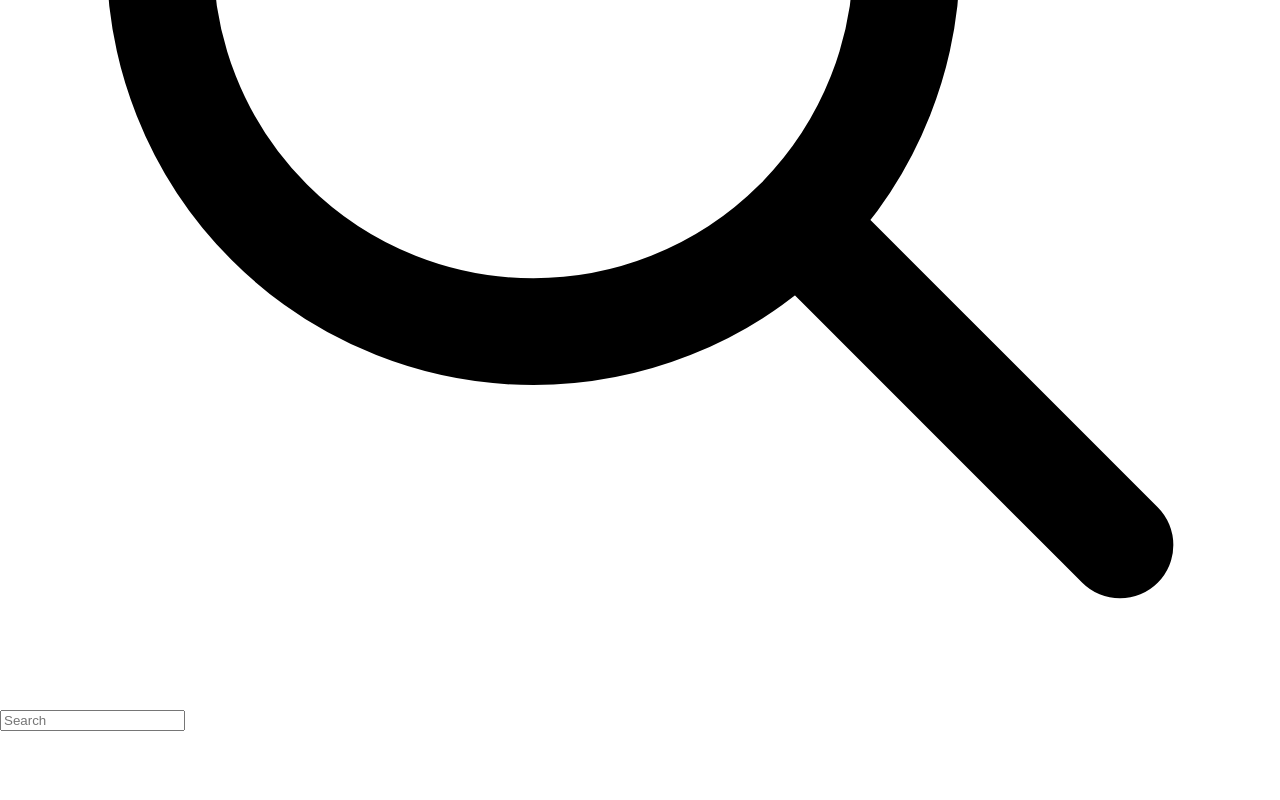
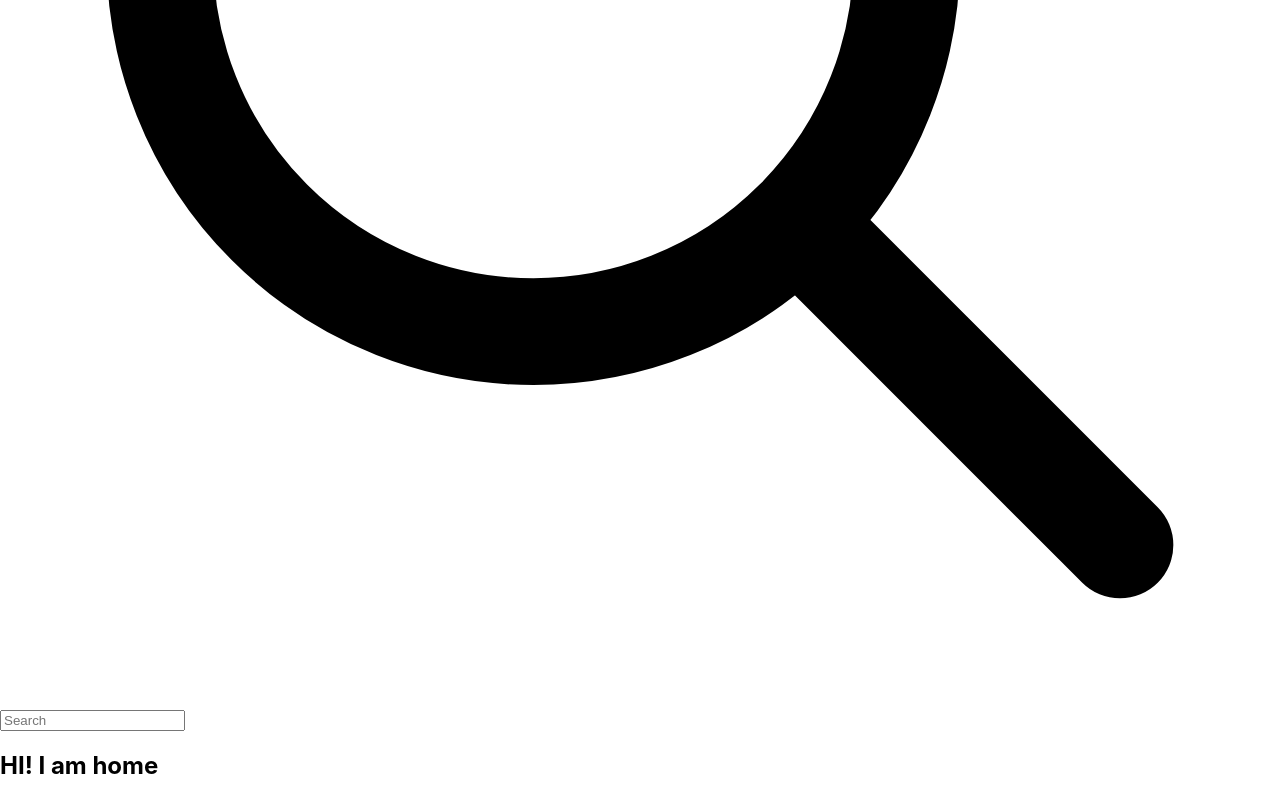
Before and after one commit to RehanyTamas/Project_Flow, a React (Create React App) app in the folder frontend/: page / in a window 1280 px wide. Shown: the part 3252-4052 px from the top of the page. Before the commit the page ends 3983 px from the top, so only its background shows below. Built offline with nearby package versions, Linux system fonts and the light colour scheme.

Commit message:
add home to router

```diff
--- /dev/null
+++ b/frontend/src/pages/Home.jsx
@@ -0,0 +1,12 @@
+import React from 'react';
+
+const Home = () => {
+
+    return (
+        <div>
+           <h1>HI! I am home</h1>
+        </div>
+    )
+}
+
+export default Home
```
Also changed, not shown: frontend/src/index.js (+15 -1 lines).
